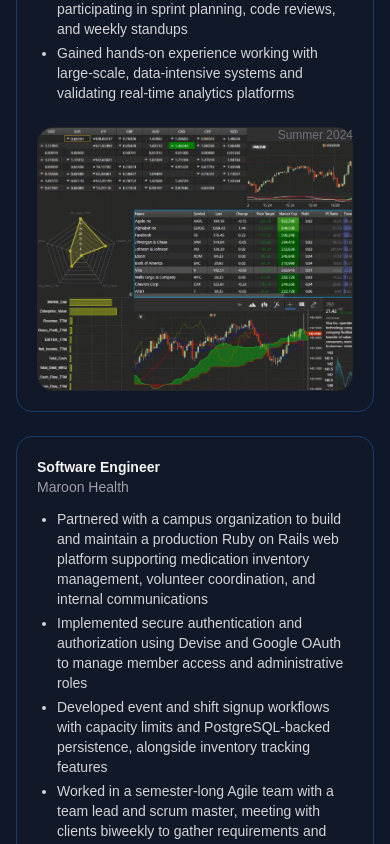
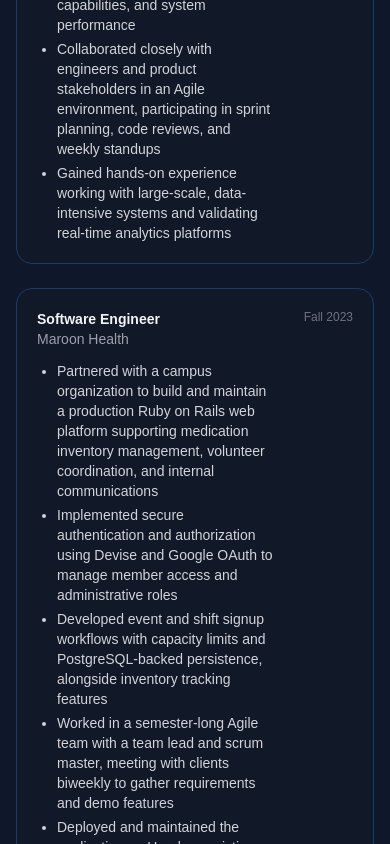
Before and after one commit to Sean-Sayce/seansayce_website, a Next.js app: page / in a window 390 px wide. Shown: the part 7180-8024 px from the top of the page. Built offline with nearby package versions, Linux system fonts and the light colour scheme.

Commit message:
Mobile overlap
Fixed overlapping dates with images

```diff
--- a/components/ExperienceItem.tsx
+++ b/components/ExperienceItem.tsx
@@ -8,10 +8,16 @@
 
 export function ExperienceItem({ item }: { item: Experience }) {
   return (
-    <div className="rounded-2xl border border-[color:var(--border)] bg-[color:var(--card)] p-5 transition hover:border-[color:var(--accent)]/60">
+    <div className="relative rounded-2xl border border-[color:var(--border)] bg-[color:var(--card)] p-5 transition hover:border-[color:var(--accent)]/60">
+
+      {/* Date: always top-right of card */}
+      <p className="absolute right-5 top-5 text-xs text-zinc-500 whitespace-nowrap">
+        {item.dates}
+      </p>
+
       <div className="grid gap-6 sm:grid-cols-[1fr_auto]">
-        {/* Left: automatically scales based on right column width */}
-        <div>
+        {/* Left content */}
+        <div className="pr-20 sm:pr-0">
           <p className="text-sm font-semibold text-zinc-100">{item.role}</p>
           <p className="text-sm text-zinc-400">{item.org}</p>
 
@@ -22,30 +28,15 @@
           </ul>
         </div>
 
-        {/* Right: auto width (matches image), date top-right, image middle-right */}
+        {/* Right image (desktop only) */}
         {item.image && (
-          <div className="relative flex flex-col items-end">
-            {/* Date: top-right */}
-            <p className="absolute right-0 top-0 text-xs text-zinc-500 whitespace-nowrap">
-              {item.dates}
-            </p>
-
-            {/* Image: vertically centered */}
-            <div className="flex h-full items-center">
-              <img
-                src={item.image}
-                alt={item.org}
-                className="w-99 h-66 rounded-2xl object-cover object-left-top border border-zinc-800"
-              />
-            </div>
+          <div className="hidden sm:flex items-center">
+            <img
+              src={item.image}
+              alt={item.org}
+              className="w-90 h-60 rounded-2xl object-cover object-left-top border border-zinc-800"
+            />
           </div>
-        )}
-
-        {/* If no image, show date in normal flow on the left */}
-        {!item.image && (
-          <p className="hidden sm:block text-xs text-zinc-500 whitespace-nowrap justify-self-end">
-            {item.dates}
-          </p>
         )}
       </div>
     </div>
```
